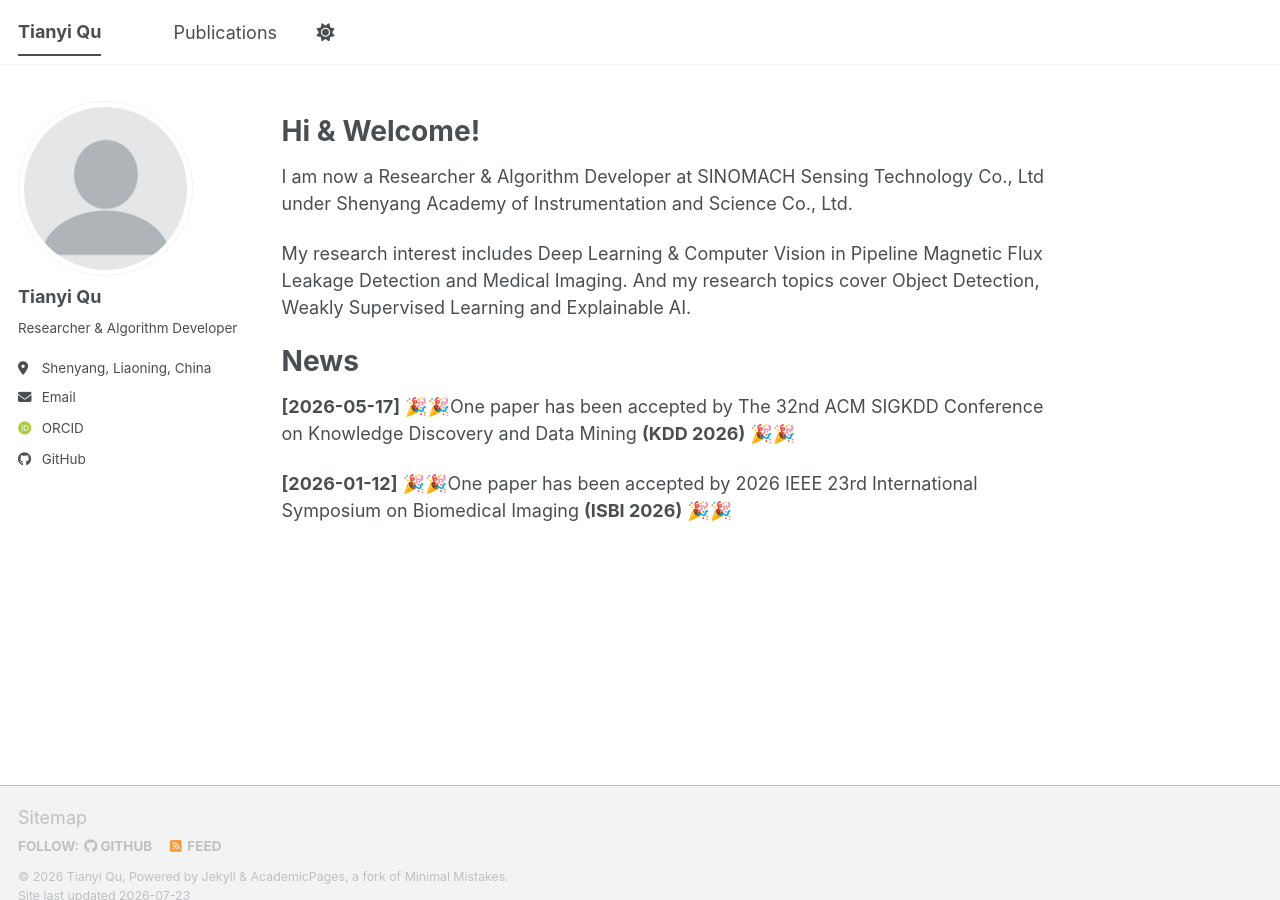
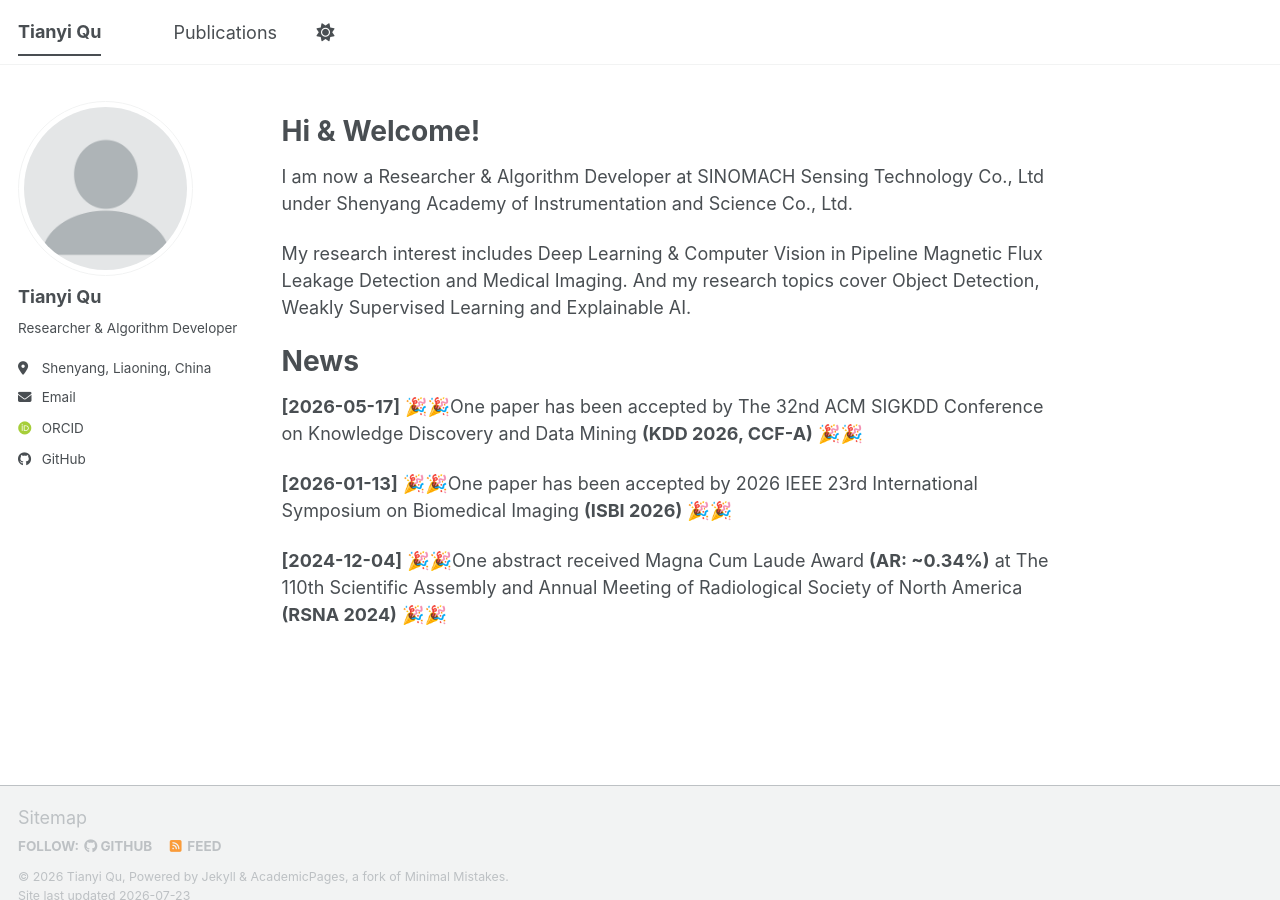
Before and after one commit to TQSAIS/tqsais.github.io, a Jekyll site: the page built from _pages/about.md, in a window 1280 px wide and 900 px high. Built offline with Jekyll 4.4.1, drawn with Linux system fonts in a browser that asks for light colours; emoji names are drawn with the system emoji font; some web fonts are replaced; a script bundle is joined from its source files by our own code; library files that are not in the unit come from our copies.

Commit message:
Update about.md

```diff
--- a/_pages/about.md
+++ b/_pages/about.md
@@ -16,6 +16,8 @@ My research interest includes Deep Learning & Computer Vision in Pipeline Magnet
 
 News
 ======
- **[2026-05-17]**   :tada::tada:One paper has been accepted by The 32nd ACM SIGKDD Conference on Knowledge Discovery and Data Mining  **(KDD 2026)** :tada::tada:
+ **[2026-05-17]**   :tada::tada:One paper has been accepted by The 32nd ACM SIGKDD Conference on Knowledge Discovery and Data Mining  **(KDD 2026, CCF-A)** :tada::tada:
 
-  **[2026-01-12]**   :tada::tada:One paper has been accepted by 2026 IEEE 23rd International Symposium on Biomedical Imaging  **(ISBI 2026)** :tada::tada:
+  **[2026-01-13]**   :tada::tada:One paper has been accepted by 2026 IEEE 23rd International Symposium on Biomedical Imaging  **(ISBI 2026)** :tada::tada:
+
+  **[2024-12-04]**   :tada::tada:One abstract received Magna Cum Laude Award **(AR: ~0.34%)** at The 110th Scientific Assembly and Annual Meeting of Radiological Society of North America **(RSNA 2024)** :tada::tada:
```
